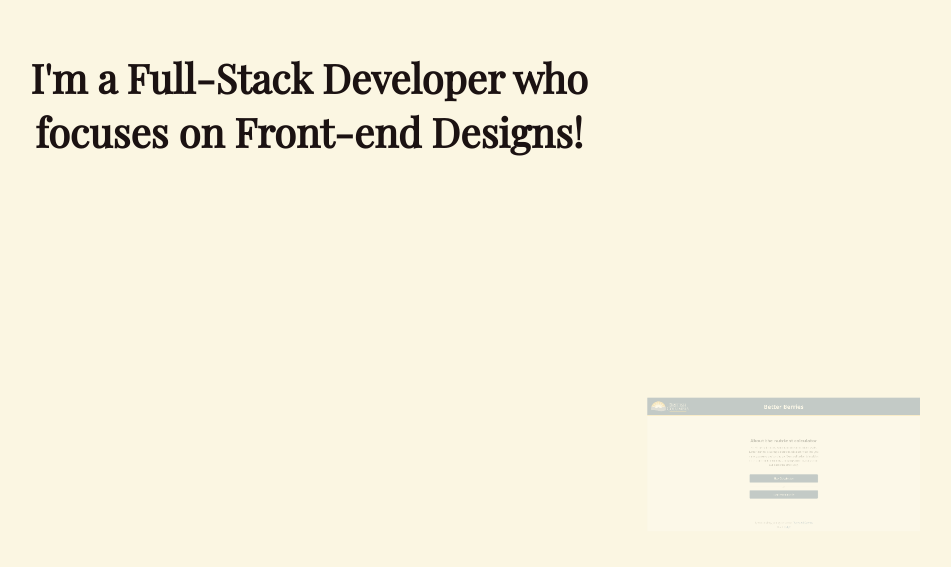
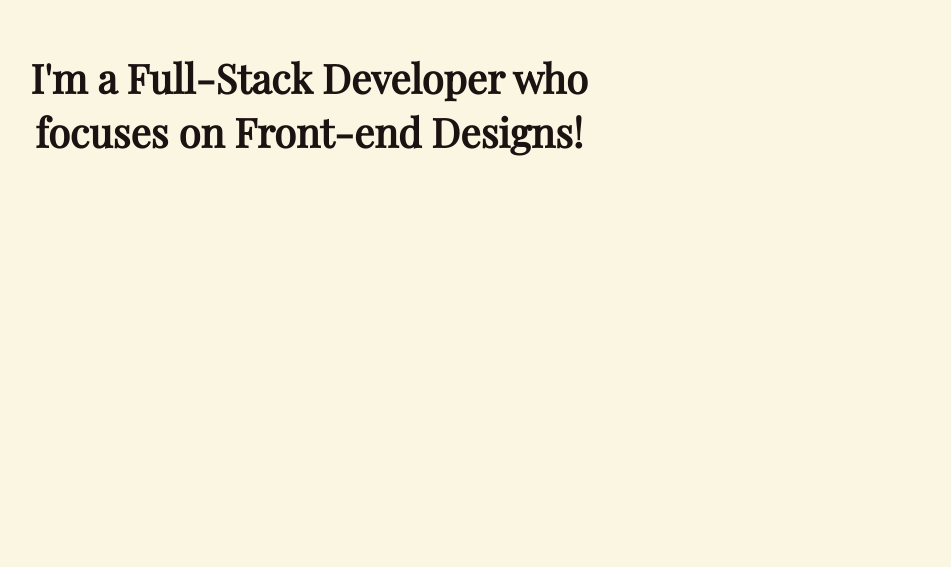
Before and after one commit to kcaparas1630/Portfolio, a React (Vite) app in the folder kcaparas-portfolio/: page /about in a window 1280 px wide. Shown: the part 883-1450 px from the top of the page, without its empty margins (192-1143 px from the left). Built offline with nearby package versions, Linux system fonts and the light colour scheme.

Commit message:
minor tweaks

```diff
--- a/kcaparas-portfolio/src/Commons/DesktopDesignationSection.tsx
+++ b/kcaparas-portfolio/src/Commons/DesktopDesignationSection.tsx
@@ -26,21 +26,18 @@ const DesktopDesignationSectionComponent: FC<DesignationSectionProps> = ({ isDar
   });
 
   const headerScale = useTransform(smoothProgress, [0.1, 0.3], [1, 0.5]);
-  const headerX = useTransform(
-    smoothProgress,
-    [0, 0.4, 0.5, 1],
-    ['0%', '-15%', '-20%', '-25%'],
-  );
+  const headerX = useTransform(smoothProgress, [0, 0.4, 0.5, 1], ['0%', '-15%', '-20%', '-25%']);
 
   // BetterBerries image animations
   const BBOpacity = useTransform(smoothProgress, [0.4, 0.5, 0.6, 0.7], [0, 1, 1, 0]);
-  const BBImgScale = useTransform(smoothProgress, [0.4, 0.7], [0.5, 1]);
+  const BBImgScale = useTransform(smoothProgress, [0.4, 0.5], [0.5, 1]);
   const BBImageX = useTransform(smoothProgress, [0.6, 0.7], ['0%', '600%']);
+  const BBImageY = useTransform(smoothProgress, [0.4, 0.5], ['100%', '0%']);
 
   // MechEng image animations
   const MEOpacity = useTransform(smoothProgress, [0.7, 0.75, 1], [0, 1, 1]);
   const MEImgScale = useTransform(smoothProgress, [0.7, 0.75], [0.5, 1]);
-  const MEImageY = useTransform(smoothProgress, [0.6, 0.9], ['100%', '-80%']);
+  const MEImageY = useTransform(smoothProgress, [0.6, 0.9], ['100%', '0%']);
 
   return (
     <Section isDarkMode={isDarkMode}>
@@ -51,14 +48,17 @@ const DesktopDesignationSectionComponent: FC<DesignationSectionProps> = ({ isDar
         <motion.div
           style={{
             position: 'sticky',
-            top: '10vh',
+            top: '50%',
+            transform: 'translateY(-50%)',
             left: '70%',
             width: '44vw',
             overflow: 'hidden',
             padding: '0 48px',
           }}
         >
-          <ImageContainer style={{ opacity: BBOpacity, scale: BBImgScale, x: BBImageX }}>
+          <ImageContainer
+            style={{ opacity: BBOpacity, scale: BBImgScale, x: BBImageX, y: BBImageY }}
+          >
             <img
               src={BetterBerries}
               alt="better-berries-landing-page"
@@ -68,10 +68,10 @@ const DesktopDesignationSectionComponent: FC<DesignationSectionProps> = ({ isDar
         <motion.div
           style={{
             position: 'sticky',
-            top: '2vh',
+            top: '60%',
+            transform: 'translateY(-60%)',
             left: '70%',
             width: '44vw',
-            overflow: 'hidden',
             padding: '0 48px',
           }}
         >
--- a/kcaparas-portfolio/src/Commons/FirstSection.tsx
+++ b/kcaparas-portfolio/src/Commons/FirstSection.tsx
@@ -1,5 +1,5 @@
 import { FC, useRef } from 'react';
-import { useScroll, useTransform, useSpring } from 'framer-motion';
+import { motion, useScroll, useTransform, useSpring } from 'framer-motion';
 import { FirstSection, HeaderContainer, Blob } from './Styled-Commons/FirstSection';
 
 type FirstSectionProps = {
@@ -19,14 +19,10 @@ const FirstSectionComponent: FC<FirstSectionProps> = ({ isDarkMode }) => {
     restDelta: 0.001,
   });
 
-  const opacity = useTransform(smoothProgress, [0, 0.8], [2, 0]);
-  const scale = useTransform(smoothProgress, [0, 0.8], [1, 0.8]);
+  const opacity = useTransform(smoothProgress, [0, 0.7], [2, 0]);
+  const scale = useTransform(smoothProgress, [0, 0.7], [1, 0.8]);
   const y = useTransform(smoothProgress, [0, 1], [0, 50]);
-  const position = useTransform(scrollYProgress, (pos) => {
-    if (pos >= 0.8) return 'relative';
-    if (pos >= 0.5) return 'relative';
-    return 'fixed';
-  });
+  const position = useTransform(scrollYProgress, (pos) => (pos === 1 ? 'relative' : 'fixed'));
   const getRandomTranslate = () => {
     const xBlob = Math.floor(Math.random() * 100) - 50;
     const yBlob = Math.floor(Math.random() * 100) - 50;
@@ -42,11 +38,31 @@ const FirstSectionComponent: FC<FirstSectionProps> = ({ isDarkMode }) => {
       isDarkMode={isDarkMode}
     >
       <HeaderContainer style={{ scale, y, position }}>
-        <h2>I&apos;m Kent Hudson Caparas</h2>
-        <p>A full-stack developer</p>
+        <motion.h2
+          initial={{ opacity: 0, y: '100vh' }}
+          animate={{ opacity: 1, y: 0 }}
+          transition={{ type: 'spring', duration: 1 }}
+        >
+          I&apos;m Kent Hudson Caparas
+        </motion.h2>
+        <motion.p
+          initial={{ opacity: 0, y: '100vh' }}
+          animate={{ opacity: 1, y: 0 }}
+          transition={{ type: 'spring', duration: 1, delay: 1 }}
+        >
+          A full-stack developer
+        </motion.p>
       </HeaderContainer>
-      <Blob topPos="40%" leftPos="40%" blobTranslate={blob1Translate} />
-      <Blob topPos="10%" leftPos="10%" blobTranslate={blob2Translate} />
+      <Blob
+        topPos="40%"
+        leftPos="40%"
+        blobTranslate={blob1Translate}
+      />
+      <Blob
+        topPos="10%"
+        leftPos="10%"
+        blobTranslate={blob2Translate}
+      />
     </FirstSection>
   );
 };
--- a/kcaparas-portfolio/src/Commons/MobileDesignationSection.tsx
+++ b/kcaparas-portfolio/src/Commons/MobileDesignationSection.tsx
@@ -35,6 +35,7 @@ const MobileDesignationSectionComponent: FC<DesignationSectionProps> = ({ isDark
   const BBOpacity = useTransform(smoothProgress, [0.4, 0.5, 0.6, 0.7], [0, 1, 1, 0]);
   const BBImgScale = useTransform(smoothProgress, [0.4, 0.5], [0.5, 1]);
   const BBImageX = useTransform(smoothProgress, [0.6, 0.7], ['0%', '600%']);
+  const BBImageY = useTransform(smoothProgress, [0.4, 0.5], ['100%', '0%']);
 
   // MechEng image animations
   const MEOpacity = useTransform(smoothProgress, [0.7, 0.75, 1], [0, 1, 1]);
@@ -60,6 +61,7 @@ const MobileDesignationSectionComponent: FC<DesignationSectionProps> = ({ isDark
               opacity: BBOpacity,
               scale: BBImgScale,
               x: BBImageX,
+              y: BBImageY,
               display: 'flex',
               justifyContent: 'center',
               alignItems: 'center',
--- a/kcaparas-portfolio/src/Commons/Styled-Commons/FirstSection.ts
+++ b/kcaparas-portfolio/src/Commons/Styled-Commons/FirstSection.ts
@@ -24,14 +24,13 @@ type SectionProps = {
 
 const FirstSection = styled(motion.section)<SectionProps>`
   margin-top: 10vh;
-  height: 90vh;
+  height: 100vh;
   width: 95vw;
   color: ${(props) => (props.isDarkMode ? 'white' : '#1B1212')};
   position: relative;
   display: flex;
   justify-content: center;
   align-items: center;
-  // padding: 0 12px;
 
   @media (min-width: 1024px) {
     margin-top: 0;
--- a/kcaparas-portfolio/src/Commons/Styled-Commons/Header.ts
+++ b/kcaparas-portfolio/src/Commons/Styled-Commons/Header.ts
@@ -106,6 +106,10 @@ const StyledUl = styled(motion.ul)<HeaderProps>`
   z-index: 1000 !important;
   box-shadow: ${(props) => (props.isDarkMode ? '' : '-15px 15px 10px -15px #111')};
 
+  & > :first-of-type {
+    margin-top: -50px;
+  }
+
   @media (min-width: 768px) {
     display: flex;
     flex-direction: row;
@@ -118,6 +122,10 @@ const StyledUl = styled(motion.ul)<HeaderProps>`
     background-color: transparent;
     box-shadow: none;
     gap: 60px;
+
+    & > :first-of-type {
+      margin-top: 0;
+    }
   }
 `;
 
```
Also changed, not shown: kcaparas-portfolio/src/Commons/Styled-Commons/Designation.ts (line endings or trailing spaces).
